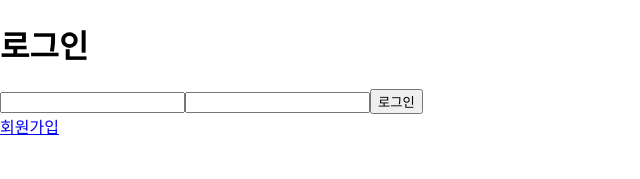
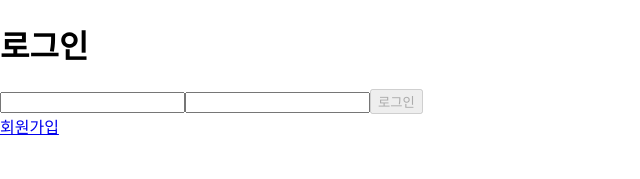
Before and after one commit to iinnu/wanted-pre-onboarding-frontend, a React (Create React App) app: page /signin in a window 1280 px wide. Shown: the top 179 px of the page, without its empty margins (0-640 px from the left). Built offline with nearby package versions, Linux system fonts and the light colour scheme; the HTML template or start-up script is replaced by a standard one.

Commit message:
feat: 로그인 폼 유효성 검사 추가

```diff
--- a/src/components/signin/LoginForm.jsx
+++ b/src/components/signin/LoginForm.jsx
@@ -1,13 +1,26 @@
+import { useEffect, useState } from 'react';
 import useField from 'hook/useField';
+
+const emailRegex = /.@./;
+const passwordRegex = /.{8,}/;
 
 const LoginForm = () => {
   const [email, handleEmailChange] = useField('');
   const [password, handlePasswordChange] = useField('');
+  const [disabled, setDisabled] = useState(true);
 
   const handleSubmit = (e) => {
     e.preventDefault();
     console.log(email, password);
   };
+
+  useEffect(() => {
+    const isEmailOk = emailRegex.test(email);
+    const isPasswordOk = passwordRegex.test(password);
+    if (isEmailOk && isPasswordOk) {
+      setDisabled(false);
+    }
+  }, [email, password]);
 
   return (
     <>
@@ -24,7 +37,7 @@ const LoginForm = () => {
           value={password}
           onChange={handlePasswordChange}
         />
-        <button data-testid='signin-button' type='submit'>
+        <button data-testid='signin-button' type='submit' disabled={disabled}>
           로그인
         </button>
       </form>
```
